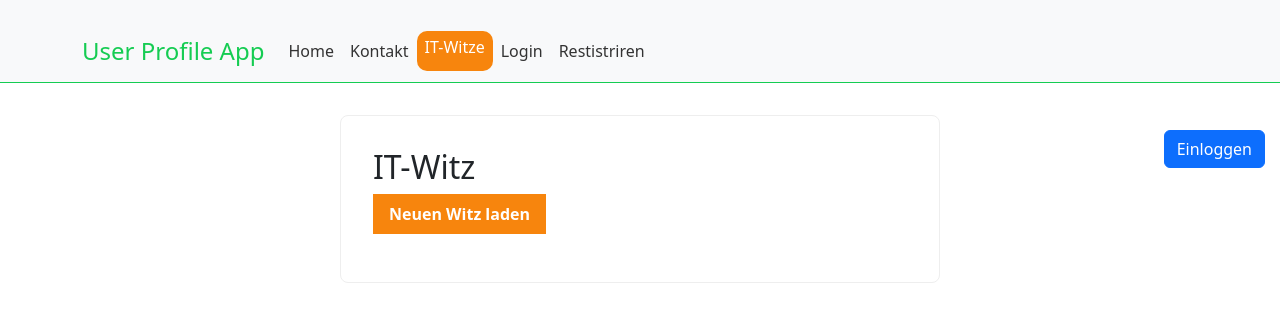
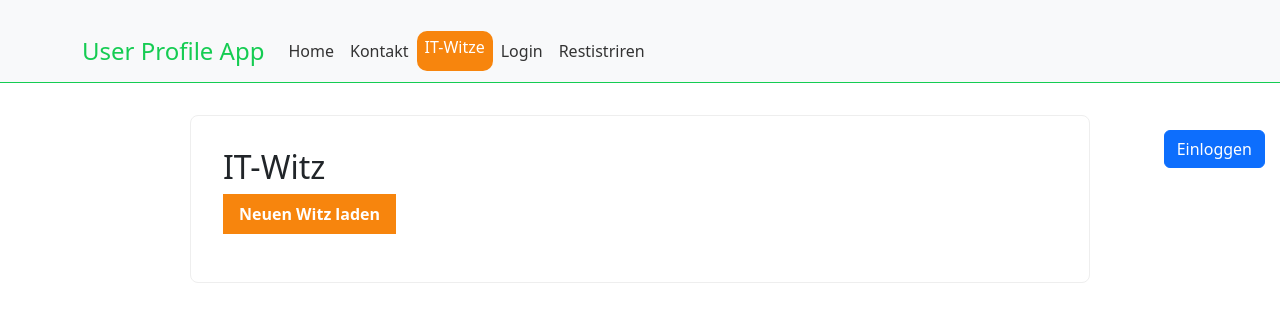
Before and after one commit to FI-38/user-profile-app-fahrlaender, a React (Vite) app: page /joke in a window 1280 px wide. Shown: the top 322 px of the page. Built offline with nearby package versions, Linux system fonts and the light colour scheme.

Commit message:
playing with sizes

```diff
--- a/src/components/GeekJoke.jsx
+++ b/src/components/GeekJoke.jsx
@@ -23,7 +23,7 @@ function GeekJoke() {
   };
 
   return (
-    <div style={{ maxWidth: 600, margin: '2rem auto', padding: '2rem', border: '1px solid #eee', borderRadius: '8px' }}>
+    <div style={{ maxWidth: 900, margin: '2rem auto', padding: '2rem', border: '1px solid #eee', borderRadius: '8px' }}>
       <h2>IT-Witz</h2>
       <button onClick={fetchJoke} disabled={loading} style={{ padding: '0.5rem 1rem', marginBottom: '1rem' }}>
         Neuen Witz laden
```
